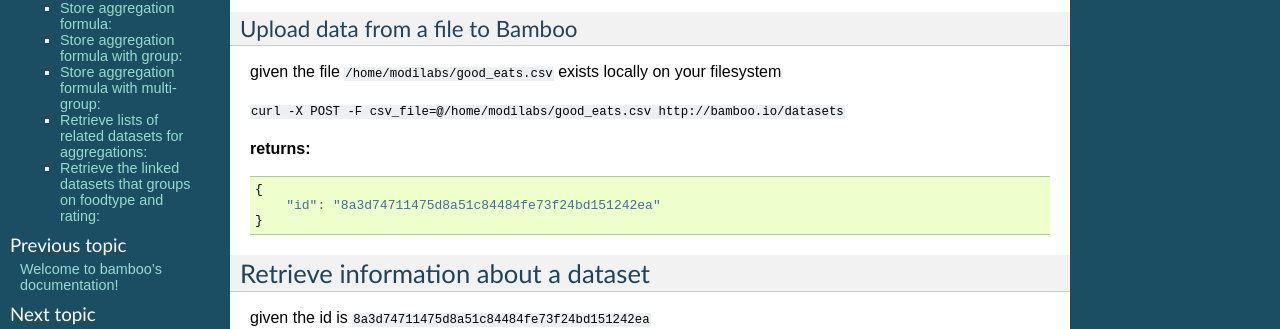
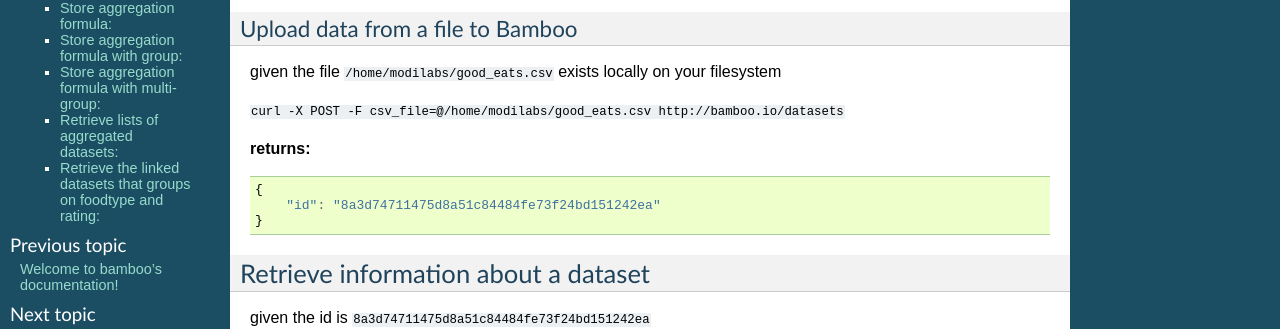
Before and after one commit to pld/bamboo, a Sphinx documentation site: the page built from docs/basic_commands.rst, in a window 1280 px wide and 900 px high, scrolled down 390 px. Shown: the part 148-477 px from the top of the window. Built offline with Sphinx 7.4.7, drawn with Linux system fonts in a browser that asks for light colours; formulas are drawn with MathJax 3; some of the changed text lies outside the part shown.

Commit message:
doc name update

```diff
--- a/docs/basic_commands.rst
+++ b/docs/basic_commands.rst
@@ -578,8 +578,8 @@
          "name": "sum_of_amount"
     }
 
-Retrieve lists of related datasets for aggregations:
-^^^^^^^^^^^^^^^^^^^^^^^^^^^^^^^^^^^^^^^^^^^^^^^^^^^^
+Retrieve lists of aggregated datasets:
+^^^^^^^^^^^^^^^^^^^^^^^^^^^^^^^^^^^^^^
 
 ``curl -g http://bamboo.io/datasets/8a3d74711475d8a51c84484fe73f24bd151242ea/related``
 
```
